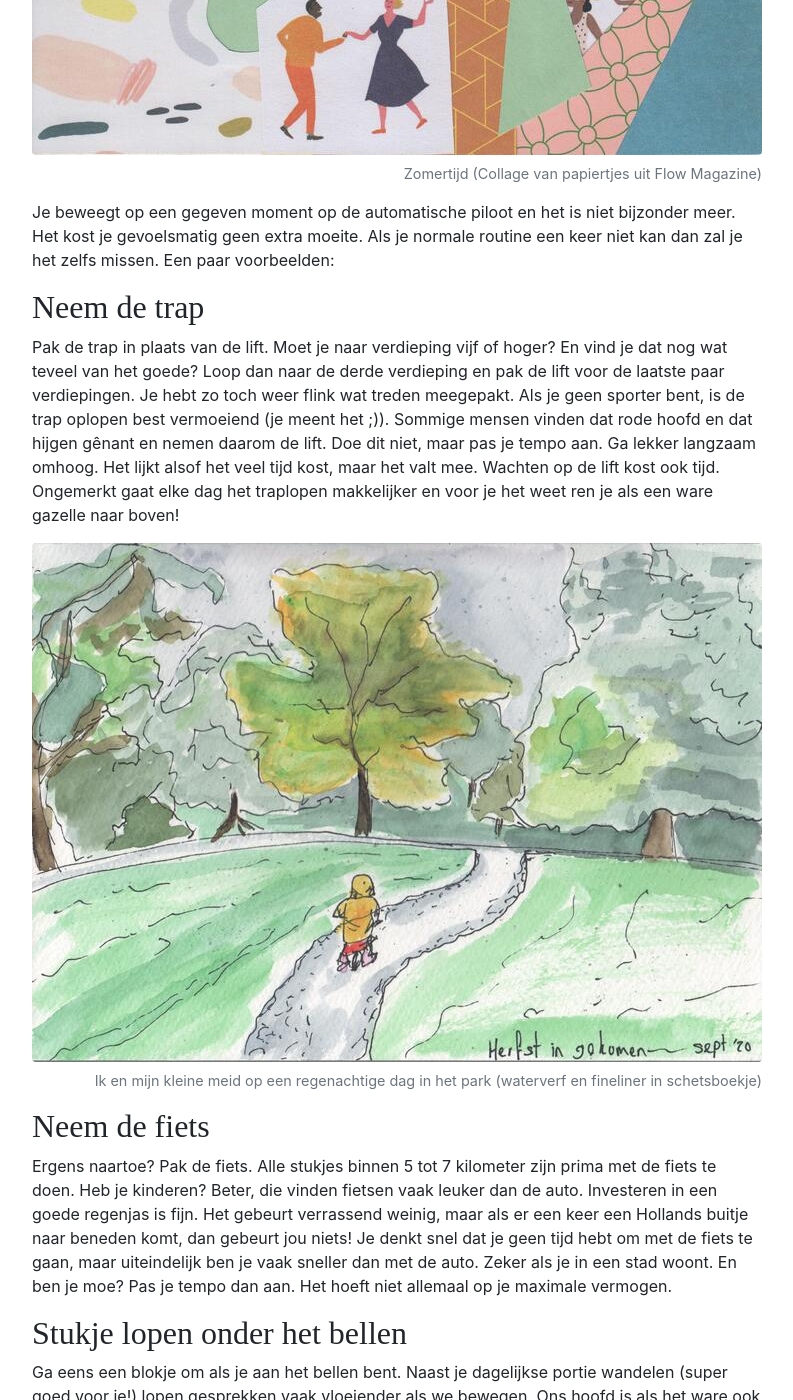
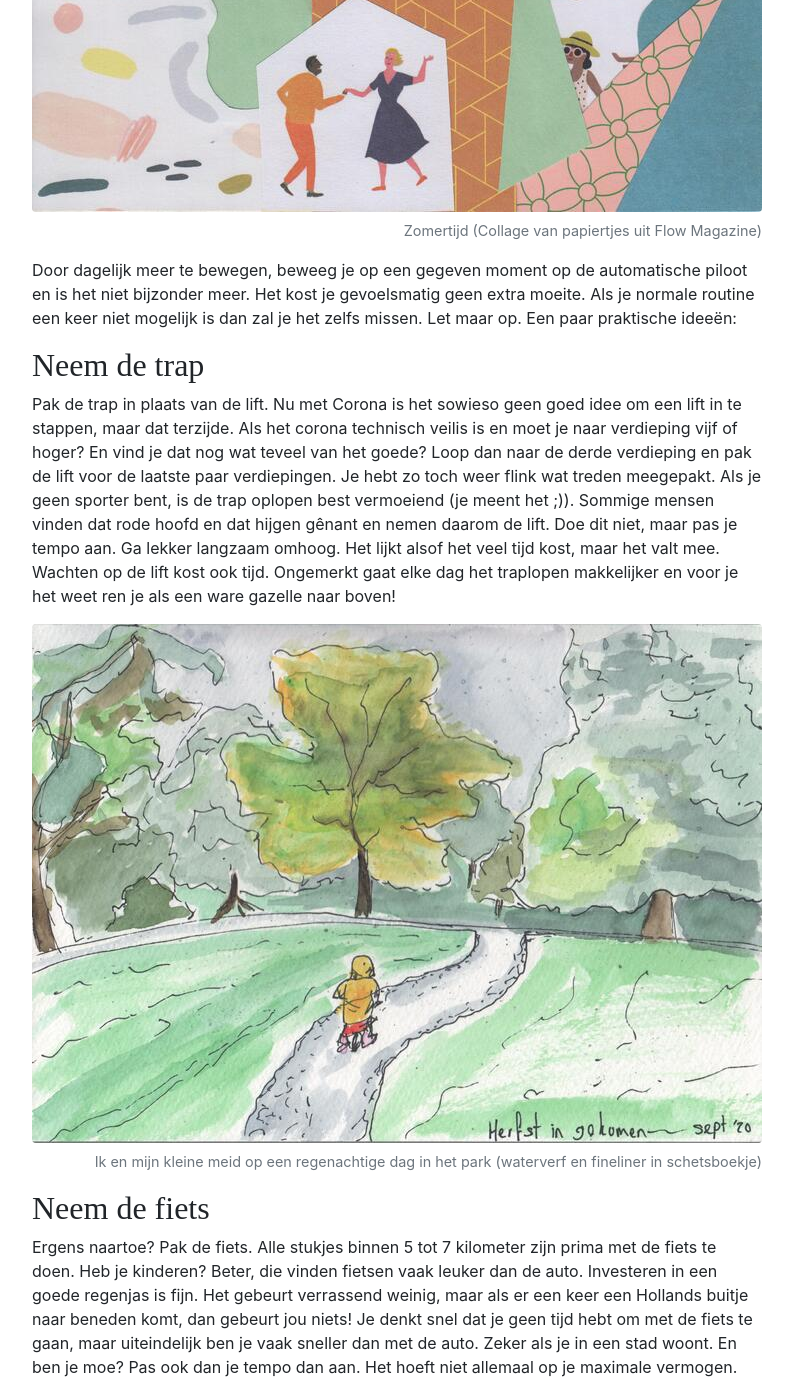
Before and after one commit to BaasLimited/baasovereten.github.io, a Jekyll site: the page built from _posts/2020-10-07-meer-bewegen.md, in a window 1280 px wide and 1400 px high, scrolled down 3614 px. Shown: the whole window, without its empty margins (243-1036 px from the left). Built offline with Jekyll 4.4.1, drawn with Linux system fonts in a browser that asks for light colours; some web fonts are replaced; a script that is not in the unit is left out; comment, search, counter and statistics services are not loaded; some of the changed text lies outside the part shown.

Commit message:
Update 2020-10-07-meer-bewegen.md

```diff
--- a/_posts/2020-10-07-meer-bewegen.md
+++ b/_posts/2020-10-07-meer-bewegen.md
@@ -11,37 +11,37 @@
 
 Om af te vallen of op gewicht te blijven is beweging belangrijk. Logisch. Om te zorgen dat je niet aan komt moet je minimaal even veel calorieën verbranden als je binnen krijgt. Ook is het bekend dat je je door regelmatig bewegen fitter en beter voelt. Ook in je hoofd. Het kan ook ziektes, zoals hart- en vaatziektes voorkomen.
 
-Maar er is zelfs een dubbele bonus: spieren verbruiken ook energie als je in rust bent. Dus tijdens het sporten verbrand je energie, maar na het sporten nog meer! Focus je dus bij bewegen niet alleen op het verbeteren van je conditie. Maar doe ook oefeningen om je spieren versterken.
+Maar er is zelfs een dubbele bonus: spieren verbruiken ook energie als je in rust bent. Dus tijdens het sporten verbrand je energie, maar dit gaat na het sporten door! Focus je dus bij sporten niet alleen op het verbeteren van je conditie. Maar doe ook oefeningen om je spieren versterken.
 
 {% include image.html url="/uploads/fietsen.jpg" description="Meneer fietst in Amsterdam (waterverf en fineliner in schetsboekje)" %}
 
-De beweegrichtlijnen van de Gezondheidsdraad raden het volgende aan (zie de website van [het voedingscentrum](https://www.voedingscentrum.nl/encyclopedie/bewegen.aspx)):
+De beweegrichtlijnen van de Gezondheidsraad schrijven het volgende voor (zie de website van [het voedingscentrum](https://www.voedingscentrum.nl/encyclopedie/bewegen.aspx)):
 
 - Bewegen is goed, meer bewegen is beter
 - Doe minstens 150 minuten per week matige of zwaar intensieve inspanning, verspreid over diverse dagen
 - Doe minstens 2x per week spier- en botversterkende activiteiten (voor ouderen inclusief balansoefeningen)
 - Voorkom veel stilzitten
 
-Deze richtlijnen schrijven voor om veel te bewegen. Heel veel zelfs als je een druk leven hebt. Misschien heb je kinderen, of een drukke baan (of allebei). Hoe ga je dat dan in hemelsnaam halen? Het is eigenlijk niet realistisch.
+Volgens deze richtlijnen moeten we dus veel bewegen. Heel veel zelfs. Als je een druk leven hebt dan lijkt het onmogelijk. Misschien heb je kinderen, of een drukke baan (of allebei). Hoe ga je dat dan in hemelsnaam halen?
 
-> Alle kleine beetjes helpen, dus probeer vooral in je normale leven het bewegen in te puzzelen
+> Alle kleine beetjes helpen, dus probeer in je 'normale leven' het bewegen zoveel mogelijk in te puzzelen
 
-Ik geloof erin dat deze op de lange termijn beter werken dan alleen fanatiek sporten. Dit houden we namelijk meestal niet lang vol. Als je eenmaal gewend bent om in je dagelijks leven meer te bewegen, dan maak je het grootste verschil! De stap naar sporten wordt ook steeds kleiner.
+Ik geloof erin dat dit op de lange termijn beter werkt dan alleen fanatiek sporten. Dit houden we namelijk meestal niet lang vol. Als je eenmaal gewend bent om in je dagelijks leven meer te bewegen, dan maak je een blijvend en daarmee een veel groter verschil! De stap naar sporten wordt ook steeds kleiner.
 
 {% include image.html url="/uploads/zomertijd.jpg" description="Zomertijd (Collage van papiertjes uit Flow Magazine)" %}
 
-Je beweegt op een gegeven moment op de automatische piloot en het is niet bijzonder meer. Het kost je gevoelsmatig geen extra moeite. Als je normale routine een keer niet kan dan zal je het zelfs missen. Een paar voorbeelden:
+Door dagelijk meer te bewegen, beweeg je op een gegeven moment op de automatische piloot en is het niet bijzonder meer. Het kost je gevoelsmatig geen extra moeite. Als je normale routine een keer niet mogelijk is dan zal je het zelfs missen. Let maar op. Een paar praktische ideeën:
 
 ## Neem de trap
 
-Pak de trap in plaats van de lift. Moet je naar verdieping vijf of hoger? En vind je dat nog wat teveel van het goede? Loop dan naar de derde verdieping en pak de lift voor de laatste paar verdiepingen. Je hebt zo toch weer flink wat treden meegepakt. Als je geen sporter bent, is de trap oplopen best vermoeiend (je meent het ;)). Sommige mensen vinden dat rode hoofd en dat hijgen gênant en nemen daarom de lift. Doe dit niet, maar pas je tempo aan. Ga lekker langzaam omhoog. Het lijkt alsof het veel tijd kost, maar het valt mee. Wachten op de lift kost ook tijd. Ongemerkt gaat elke dag het traplopen makkelijker en voor je het weet ren je als een ware gazelle naar boven!
+Pak de trap in plaats van de lift. Nu met Corona is het sowieso geen goed idee om een lift in te stappen, maar dat terzijde. Als het corona technisch veilis is en moet je naar verdieping vijf of hoger? En vind je dat nog wat teveel van het goede? Loop dan naar de derde verdieping en pak de lift voor de laatste paar verdiepingen. Je hebt zo toch weer flink wat treden meegepakt. Als je geen sporter bent, is de trap oplopen best vermoeiend (je meent het ;)). Sommige mensen vinden dat rode hoofd en dat hijgen gênant en nemen daarom de lift. Doe dit niet, maar pas je tempo aan. Ga lekker langzaam omhoog. Het lijkt alsof het veel tijd kost, maar het valt mee. Wachten op de lift kost ook tijd. Ongemerkt gaat elke dag het traplopen makkelijker en voor je het weet ren je als een ware gazelle naar boven!
 
 {% include image.html url="/uploads/herfst.jpg" description="Ik en mijn kleine meid op een regenachtige dag in het park (waterverf en fineliner in schetsboekje)" %}
 
 ## Neem de fiets
 
-Ergens naartoe? Pak de fiets. Alle stukjes binnen 5 tot 7 kilometer zijn prima met de fiets te doen. Heb je kinderen? Beter, die vinden fietsen vaak leuker dan de auto. Investeren in een goede regenjas is fijn. Het gebeurt verrassend weinig, maar als er een keer een Hollands buitje naar beneden komt, dan gebeurt jou niets! Je denkt snel dat je geen tijd hebt om met de fiets te gaan, maar uiteindelijk ben je vaak sneller dan met de auto. Zeker als je in een stad woont. En ben je moe? Pas je tempo dan aan. Het hoeft niet allemaal op je maximale vermogen.
+Ergens naartoe? Pak de fiets. Alle stukjes binnen 5 tot 7 kilometer zijn prima met de fiets te doen. Heb je kinderen? Beter, die vinden fietsen vaak leuker dan de auto. Investeren in een goede regenjas is fijn. Het gebeurt verrassend weinig, maar als er een keer een Hollands buitje naar beneden komt, dan gebeurt jou niets! Je denkt snel dat je geen tijd hebt om met de fiets te gaan, maar uiteindelijk ben je vaak sneller dan met de auto. Zeker als je in een stad woont. En ben je moe? Pas ook dan je tempo dan aan. Het hoeft niet allemaal op je maximale vermogen.
 
-## Stukje lopen onder het bellen
+## Stukje wandelen (onder het bellen)
 
-Ga eens een blokje om als je aan het bellen bent. Naast je dagelijkse portie wandelen (super goed voor je!) lopen gesprekken vaak vloeiender als we bewegen. Ons hoofd is als het ware ook in beweging, met meer plezier tot gevolg. Of nog beter: als je iets uit te praten hebt met iemand: ga samen een blokje om! Alles vloeit, je verzacht en discussies zijn minder fel en hard. Oh ja, je bent ook nog lekker in beweging!
+Ga eens een blokje om als je aan het bellen bent. Naast je dagelijkse portie wandelen (super goed voor je!) lopen gesprekken vaak vloeiender. Ons hoofd is als het ware ook in beweging, met meer plezier tot gevolg. Of nog beter: als je iets uit te praten hebt met iemand: ga samen een blokje om! Alles vloeit, je verzacht en discussies zijn minder fel en hard. Oh ja, je bent ook nog lekker in beweging!
```
